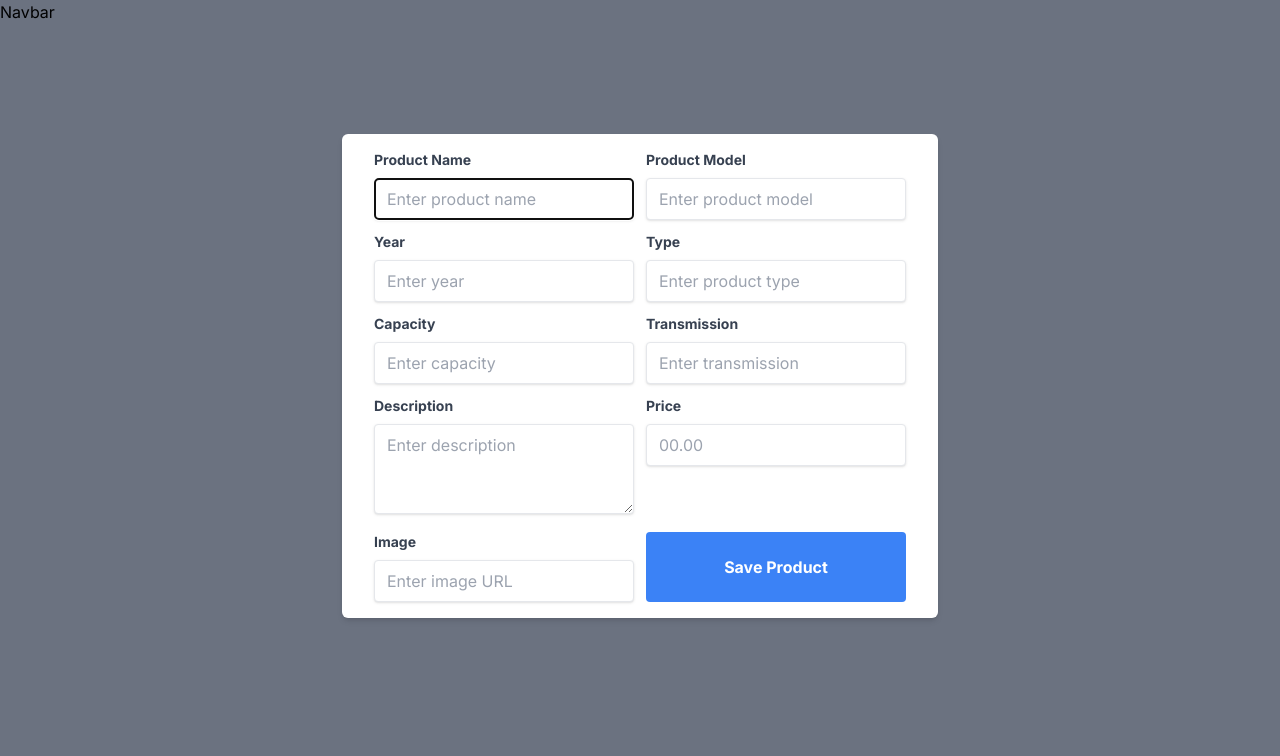
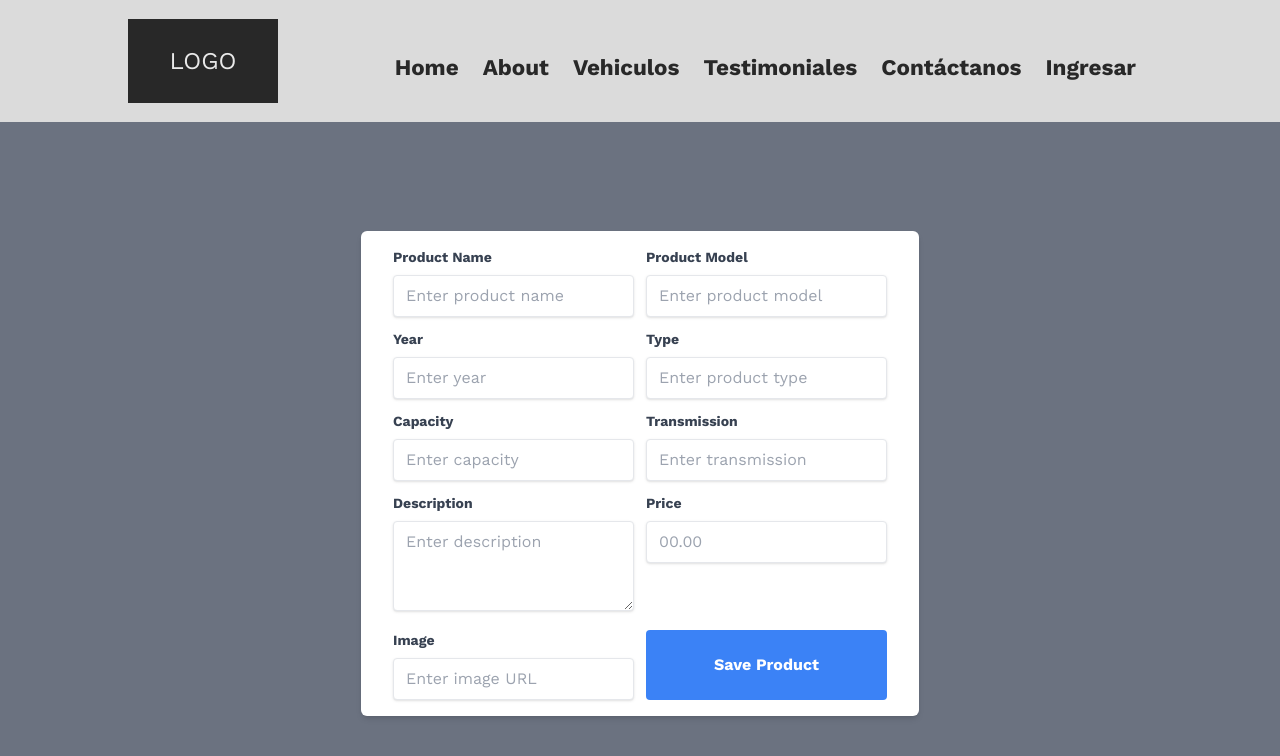
Before and after one commit to aldovelacasas/PF_RentCar2, a Next.js app: page /new in a window 1280 px wide. Shown: the top 756 px of the page. Built offline with nearby package versions, Linux system fonts and the light colour scheme.

Commit message:
creacion de nav

```diff
--- a/src/app/layout.jsx
+++ b/src/app/layout.jsx
@@ -1,20 +1,21 @@
-import './globals.css'
-import { Inter } from 'next/font/google'
+import "./globals.css";
+import Navbar from "@/components/Navbar/Navbar";
+import { Inter } from "next/font/google";
 
-const inter = Inter({ subsets: ['latin'] })
+const inter = Inter({ subsets: ["latin"] });
 
 export const metadata = {
-  title: 'Create Next App',
-  description: 'Generated by create next app',
-}
+  title: "Create Next App",
+  description: "Generated by create next app",
+};
 
 export default function RootLayout({ children }) {
   return (
     <html lang="en">
       <body className={inter.className}>
-        <h1>Navbar</h1>
-        <div className='h-[calc(100vh-5rem)]'>{children}</div>
-        </body>
+        <Navbar />
+        <div className="h-[calc(100vh-5rem)]">{children}</div>
+      </body>
     </html>
-  )
+  );
 }
--- /dev/null
+++ b/src/components/NavBar/NavItem.jsx
@@ -0,0 +1,14 @@
+import Link from "next/link";
+const NavItem = ({ text, href, active }) => {
+  const className =
+    text === "Home"
+      ? "nav__item HomeMenu"
+      : `nav__item ${active ? "active" : ""}`;
+  return (
+    <Link href={href}>
+      <span className={className}>{text}</span>
+    </Link>
+  );
+};
+
+export default NavItem;
--- /dev/null
+++ b/src/components/NavBar/Navbar.jsx
@@ -0,0 +1,65 @@
+"use client";
+
+import Link from "next/link";
+// import Image from "next/image";
+import React, { useState } from "react";
+// import Logo from "./Logo";
+import NavItem from "./NavItem";
+import "./nav.css";
+
+const MENU_LIST = [
+  { text: "Home", href: "/" },
+  { text: "About", href: "/about" },
+  { text: "Vehiculos", href: "/" },
+  { text: "Testimoniales", href: "/" },
+  { text: "Contáctanos", href: "/" },
+  { text: "Ingresar", href: "/" },
+];
+const Navbar = () => {
+  const [navActive, setNavActive] = useState(null);
+  const [activeIdx, setActiveIdx] = useState(-1);
+
+  return (
+    <header>
+      <nav className={`nav`}>
+        <div className="boxLogo">
+          <Link href="/about">
+            <h1 className="logo">LOGO</h1>
+          </Link>
+          <div className="HomeLogo">
+            <Link href="/">
+              <span className="nav__item">Home</span>
+            </Link>
+          </div>
+        </div>
+
+        <div
+          onClick={() => setNavActive(!navActive)}
+          className={`nav__menu-bar`}>
+          <div></div>
+          <div></div>
+          <div></div>
+        </div>
+        <div className={`${navActive ? "active" : ""} nav__menu-list`}>
+          {MENU_LIST.map((menu, idx) => (
+            <div
+              onClick={() => {
+                setActiveIdx(idx);
+                setNavActive(false);
+              }}
+              key={menu.text}
+              className={menu.text === "Home" ? "HomeMenu" : ""}>
+              <NavItem
+                active={activeIdx === idx}
+                className={menu.text === "Home" ? "HomeMenu" : ""}
+                {...menu}
+              />
+            </div>
+          ))}
+        </div>
+      </nav>
+    </header>
+  );
+};
+
+export default Navbar;
--- /dev/null
+++ b/src/components/NavBar/nav.css
@@ -0,0 +1,155 @@
+@import url("https://fonts.googleapis.com/css2?family=Work+Sans:wght@400;500;700&display=swap");
+@import url("https://fonts.googleapis.com/css2?family=Rubik:wght@500&display=swap");
+* {
+  margin: 0;
+  padding: 0;
+  outline: none;
+  box-sizing: border-box;
+  font-family: "Work Sans", sans-serif;
+}
+a {
+  text-decoration: none;
+  color: inherit;
+}
+header {
+  position: sticky;
+  z-index: 30;
+  top: 0;
+}
+nav {
+  font-family: "Rubik", sans-serif;
+  display: flex;
+  padding: 16px;
+  justify-content: space-between;
+  align-items: center;
+  background-color: #dbdbdb;
+  color: #282828;
+  padding: 10% 10% 5% 6%;
+}
+
+.logo {
+  background-color: #282828;
+  color: #e9e9e9;
+  width: 80px;
+  text-align: center;
+  padding: 1rem;
+  font-size: 1rem;
+}
+
+.nav__menu-bar {
+  display: flex;
+  flex-direction: column;
+  row-gap: 6px;
+  cursor: pointer;
+}
+.nav__menu-bar div {
+  width: 40px;
+  height: 4px;
+  background-color: #282828;
+  margin-right: 1rem;
+  border-radius: 2px;
+}
+.nav__menu-list {
+  display: flex;
+  flex-direction: column;
+  position: fixed;
+  top: 53px;
+  width: 180px;
+  row-gap: 24px;
+  right: -300px;
+  padding: 24px 16px;
+  margin-top: 0.9rem;
+  transition: all 0.2s;
+  min-height: calc(100vh - 60px);
+  font-size: 1.4rem;
+  background-color: #f1f1f1;
+}
+.nav__menu-list.active {
+  right: 0;
+  top: 53px;
+}
+.nav__menu-list span {
+  font-weight: 600;
+  transition: all 0.3s;
+}
+
+.nav__menu-list span:hover {
+  /* font-weight: bold; */
+  color: #ea4f39;
+}
+.boxLogo {
+  display: flex;
+  align-items: center;
+  gap: 1rem;
+}
+
+.HomeLogo {
+  font-size: 1.5rem;
+  font-weight: 600;
+  transition: 0.3s;
+}
+
+.HomeLogo:hover {
+  color: #ea4f39;
+}
+.center {
+  min-height: 600px;
+  display: flex;
+  justify-content: center;
+  align-items: center;
+}
+
+.HomeMenu {
+  display: none;
+}
+
+@media screen and (min-width: 1100px) {
+  nav {
+    padding: 1% 10% 1% 10%;
+  }
+  .HomeMenu {
+    display: block;
+  }
+  .nav__menu-list {
+    background-color: #dbdbdb;
+  }
+  .HomeLogo {
+    display: none;
+    font-size: 2rem;
+  }
+  .logo {
+    background-color: #282828;
+    color: #e9e9e9;
+    width: 150px;
+    text-align: center;
+    padding: 1.5rem;
+    font-size: 1.5rem;
+  }
+  .nav__menu-bar {
+    display: none;
+  }
+  .nav__menu-list {
+    position: unset;
+
+    flex-direction: row;
+    min-height: fit-content;
+    width: fit-content;
+    column-gap: 24px;
+    align-items: center;
+  }
+  .nav__link::before {
+    content: "";
+    position: absolute;
+    width: 0%;
+    height: 6px;
+    bottom: -16px;
+    left: 0;
+    background-color: black;
+
+    transition: all 0.2s;
+  }
+
+  .nav__link:hover:before {
+    width: 100%;
+  }
+}
```
